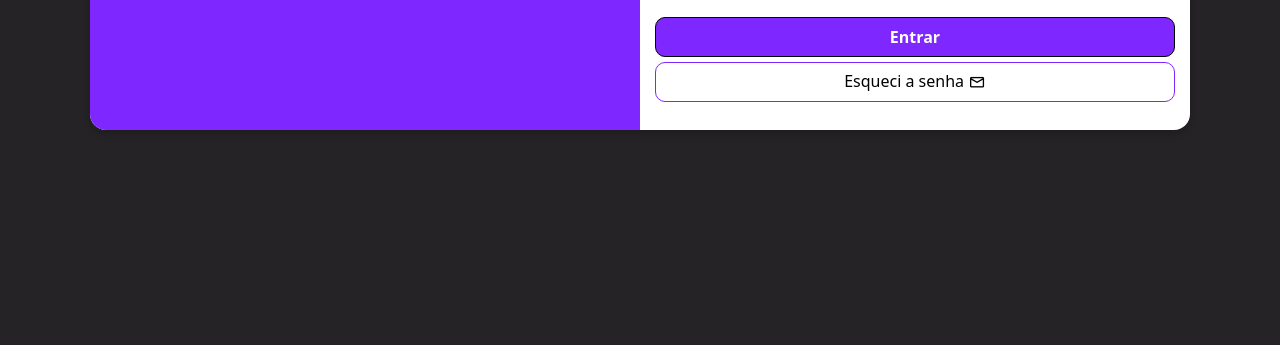
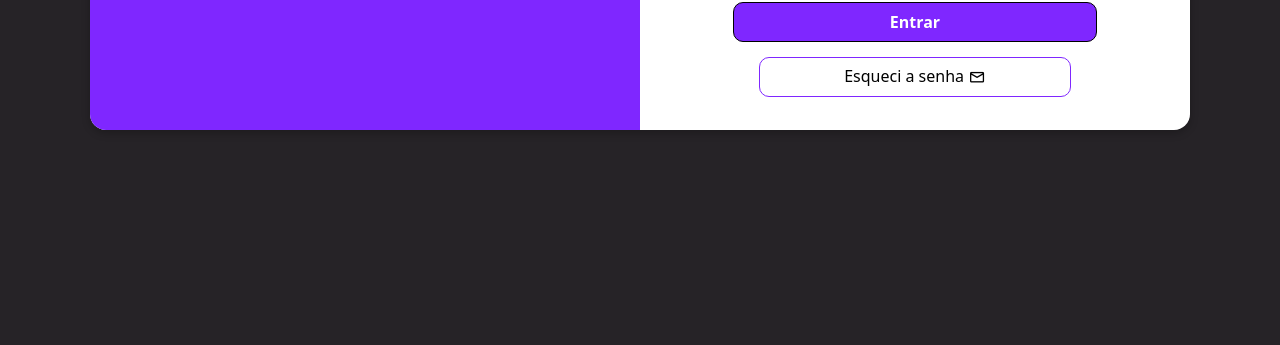
Before and after one commit to swaggyvitu/projeto-login, a plain HTML site: page index.html in a window 1280 px wide. Shown: the part 455-800 px from the top of the page. Drawn offline with nearby package versions, Linux system fonts and the light colour scheme.

Commit message:
Centralizei botoes

```diff
--- a/estilos/style.css
+++ b/estilos/style.css
@@ -105,8 +105,9 @@ div.campo > input{
 form > input[type=submit] {
     margin-top: 25px;
     display: block;
+    margin: auto;
     font-size: 1em;
-    width: 100%;
+    width: 70%;
     height: 40px;
     background-color:  var(--roxo-pri);
     color: white;
@@ -119,7 +120,6 @@ form > input[type=submit] {
 form > input[type=submit]:hover {
     display: block;
     font-size: 1em;
-    width: 100%;
     height: 40px;
     background-color:  var(--roxo-sec);
     border-radius: 10px;
@@ -128,11 +128,12 @@ form > input[type=submit]:hover {
 
 form > a.botao{
     padding-top: 7px;
-    margin-top: 5px;
+
     display: block;
+    margin: 15px auto;
     text-align: center;
     font-size: 1em;
-    width: 100%;
+    width: 60%;
     height: 40px;
     background-color: white;
     border-radius: 10px;
```
